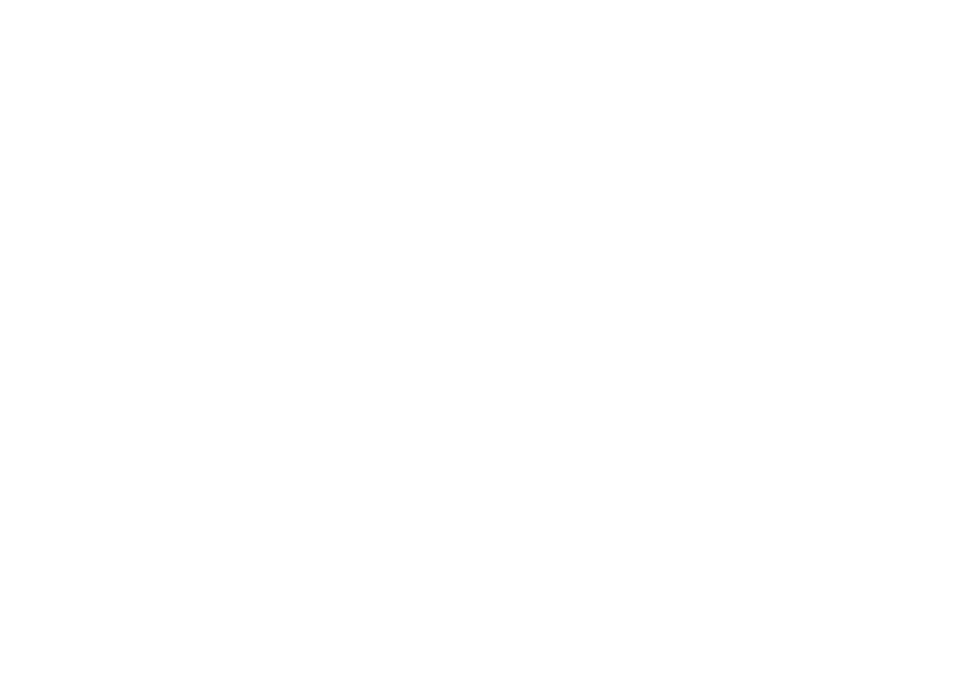
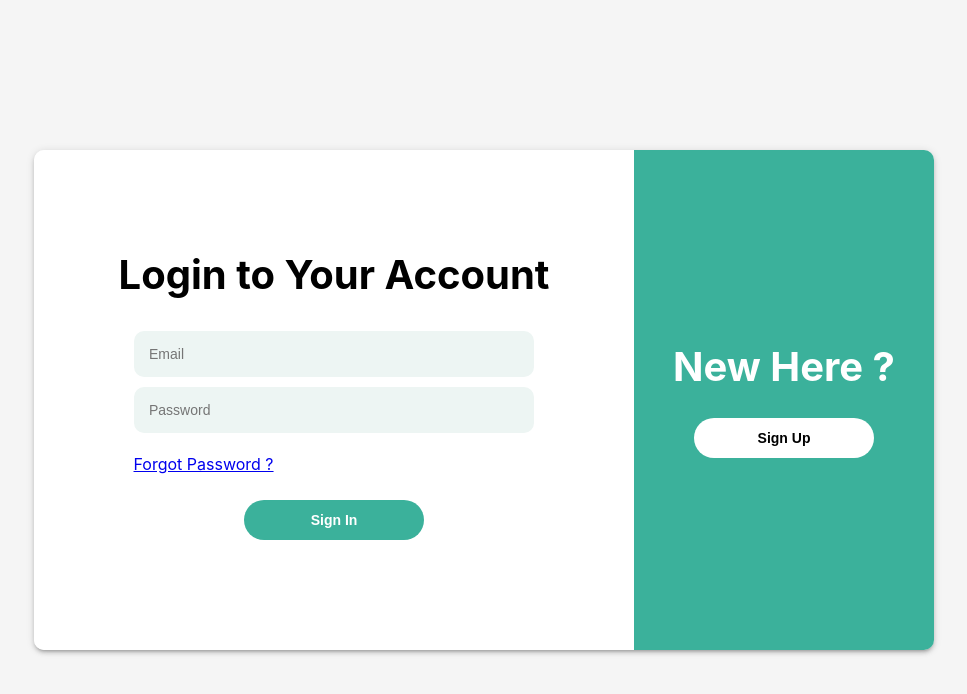
Before and after one commit to vivek738/SpotlessZone_Website, a React (Create React App) app: page /login in a window 1280 px wide. Before the commit this address had no page. Shown: the top 694 px of the page, without its empty margins (156-1123 px from the left). Built offline with nearby package versions, Linux system fonts and the light colour scheme.

Commit message:
adding login branch and it's code

```diff
--- /dev/null
+++ b/src/Components/Login/index.jsx
@@ -0,0 +1,99 @@
+import styles from "./styles.module.css";
+import { Link } from "react-router-dom";
+import axios from "axios";
+import { useState } from "react";
+
+const Login = () => {
+  const [data, setData] = useState({
+    email: "",
+    password: "",
+  });
+
+  //   const navigate = useNavigate();
+  const [error, setError] = useState("");
+
+  const handleChange = ({ currentTarget: input }) => {
+    setData({ ...data, [input.name]: input.value });
+  };
+
+  const handleSubmit = async (e) => {
+    e.preventDefault();
+    try {
+      const url = "http://localhost:5000/cus-user-login";
+      await axios
+        .post(url, data)
+        .then((result) => {
+          console.log(result.data);
+          localStorage.setItem("token", result.data.token);
+          window.location = "/";
+        })
+        .catch((err) => {
+         console.log(err.response.data.message)
+         setError(err.response.data.message)
+
+        });
+
+    } catch (error) {
+      if (
+        error.response &&
+        error.response.status >= 400 &&
+        error.response.status <= 500
+      ) {
+        console.log(error.response.data.message)
+        setError(error.response.data.message);
+      }
+    }
+  };
+  return (
+    <div className={styles.login_container}>
+      <div className={styles.login_form_container}>
+        <div className={styles.left}>
+          <form
+            action=""
+            className={styles.form_container}
+            onSubmit={handleSubmit}
+          >
+            <h1>Login to Your Account</h1>
+            <input
+              type="email"
+              placeholder="Email"
+              name="email"
+              value={data.email}
+              onChange={handleChange}
+              required
+              className={styles.input}
+            />
+            <input
+              type="password"
+              placeholder="Password"
+              name="password"
+              value={data.password}
+              onChange={handleChange}
+              required
+              className={styles.input}
+            />
+
+            <Link to="/forgot-password" style={{ alignSelf: "flex-start" }}>
+              <p style={{ padding: "0 15px" }}>Forgot Password ?</p>
+            </Link>
+
+            {error && <div className={styles.error_msg}>{error}</div>}
+            <button type="submit" className={styles.green_btn}>
+              Sign In
+            </button>
+          </form>
+        </div>
+        <div className={styles.right}>
+          <h1>New Here ?</h1>
+          <Link to="/signup">
+            <button type="button" className={styles.white_btn}>
+              Sign Up
+            </button>
+          </Link>
+        </div>
+      </div>
+    </div>
+  );
+};
+
+export default Login;
--- /dev/null
+++ b/src/Components/Login/styles.module.css
@@ -0,0 +1,98 @@
+.login_container {
+	width: 100%;
+	min-height: 100vh;
+	background-color: #f5f5f5;
+	display: flex;
+	align-items: center;
+	justify-content: center;
+}
+
+.login_form_container {
+	width: 900px;
+	height: 500px;
+	display: flex;
+	border-radius: 10px;
+	box-shadow: 0px 3px 3px -2px rgb(0 0 0 / 20%),
+		0px 3px 4px 0px rgb(0 0 0 / 14%), 0px 1px 8px 0px rgb(0 0 0 / 12%);
+}
+
+.left {
+	flex: 2;
+	display: flex;
+	flex-direction: column;
+	align-items: center;
+	justify-content: center;
+	background-color: white;
+	border-top-left-radius: 10px;
+	border-bottom-left-radius: 10px;
+}
+
+.form_container {
+	display: flex;
+	flex-direction: column;
+	align-items: center;
+}
+
+.form_container h1 {
+	font-size: 40px;
+	margin-top: 0;
+}
+
+.input {
+	outline: none;
+	border: none;
+	width: 370px;
+	padding: 15px;
+	border-radius: 10px;
+	background-color: #edf5f3;
+	margin: 5px 0;
+	font-size: 14px;
+}
+
+.error_msg {
+	width: 370px;
+	padding: 15px;
+	margin: 5px 0;
+	font-size: 14px;
+	background-color: #f34646;
+	color: white;
+	border-radius: 5px;
+	text-align: center;
+}
+
+.right {
+	flex: 1;
+	display: flex;
+	flex-direction: column;
+	align-items: center;
+	justify-content: center;
+	background-color: #3bb19b;
+	border-top-right-radius: 10px;
+	border-bottom-right-radius: 10px;
+}
+
+.right h1 {
+	margin-top: 0;
+	color: white;
+	font-size: 40px;
+	align-self: center;
+}
+
+.white_btn,
+.green_btn {
+	border: none;
+	outline: none;
+	padding: 12px 0;
+	background-color: white;
+	border-radius: 20px;
+	width: 180px;
+	font-weight: bold;
+	font-size: 14px;
+	cursor: pointer;
+}
+
+.green_btn {
+	background-color: #3bb19b;
+	color: white;
+	margin: 10px;
+}
--- a/src/Routes/Container.js
+++ b/src/Routes/Container.js
@@ -1,15 +1,23 @@
 import React from "react";
 import { Routes, Route, Navigate } from "react-router-dom";
 import EmailVerify from "../Components/EmailVerify";
+import Login from "../Components/Login";
 import SignUp from "../Components/SignUp";
 
 export const Container = () => {
+  //in login branch
+  const user = localStorage.getItem("token");
   return (
     <>
       <Routes>
+        {user && <Route path="/cus-dash" exact element=""></Route>}
         <Route path="/signup" exact element={<SignUp />} />
+        <Route path="/login" exact element={<Login />} />
         <Route path="/" exact element={<Navigate replace to="/login" />} />
-        <Route path="/customer/register/:id/verify/:token" element={<EmailVerify />} />
+        <Route
+          path="/customer/register/:id/verify/:token"
+          element={<EmailVerify />}
+        />
       </Routes>
     </>
   );
```
